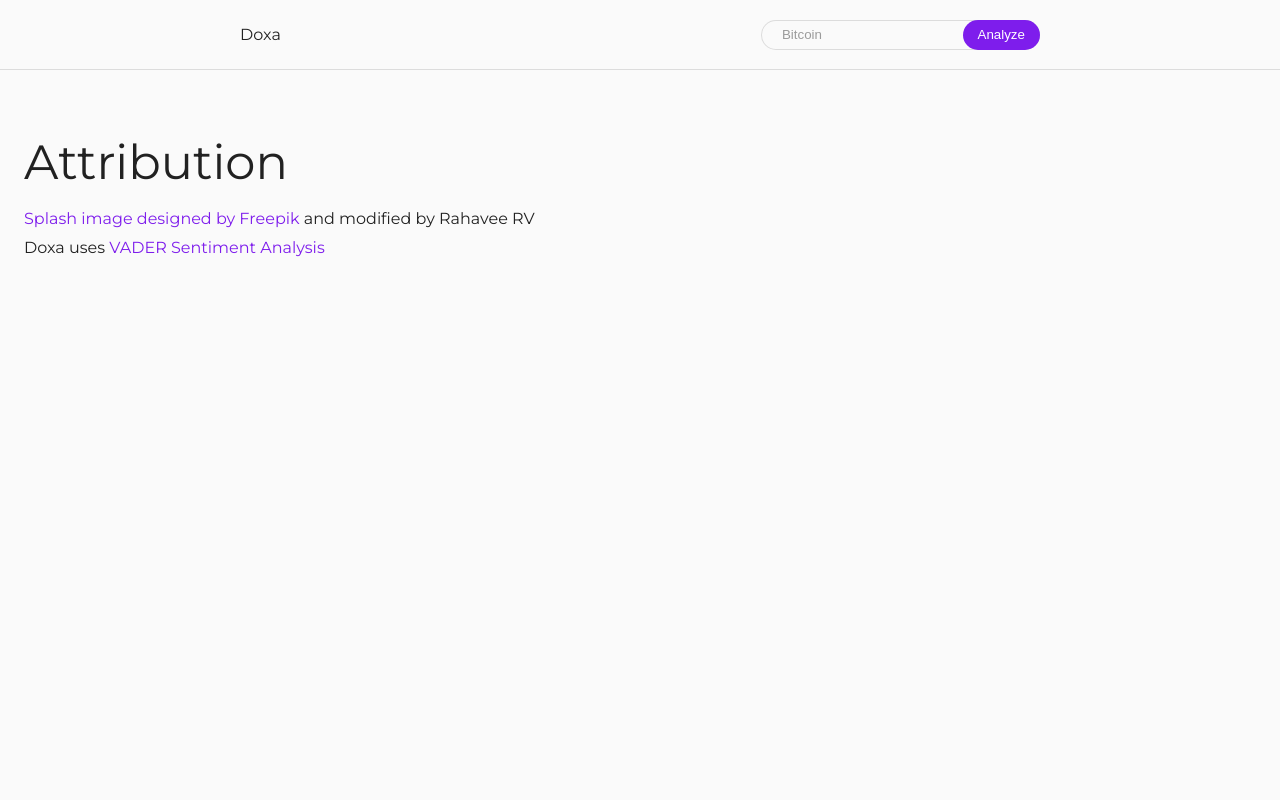
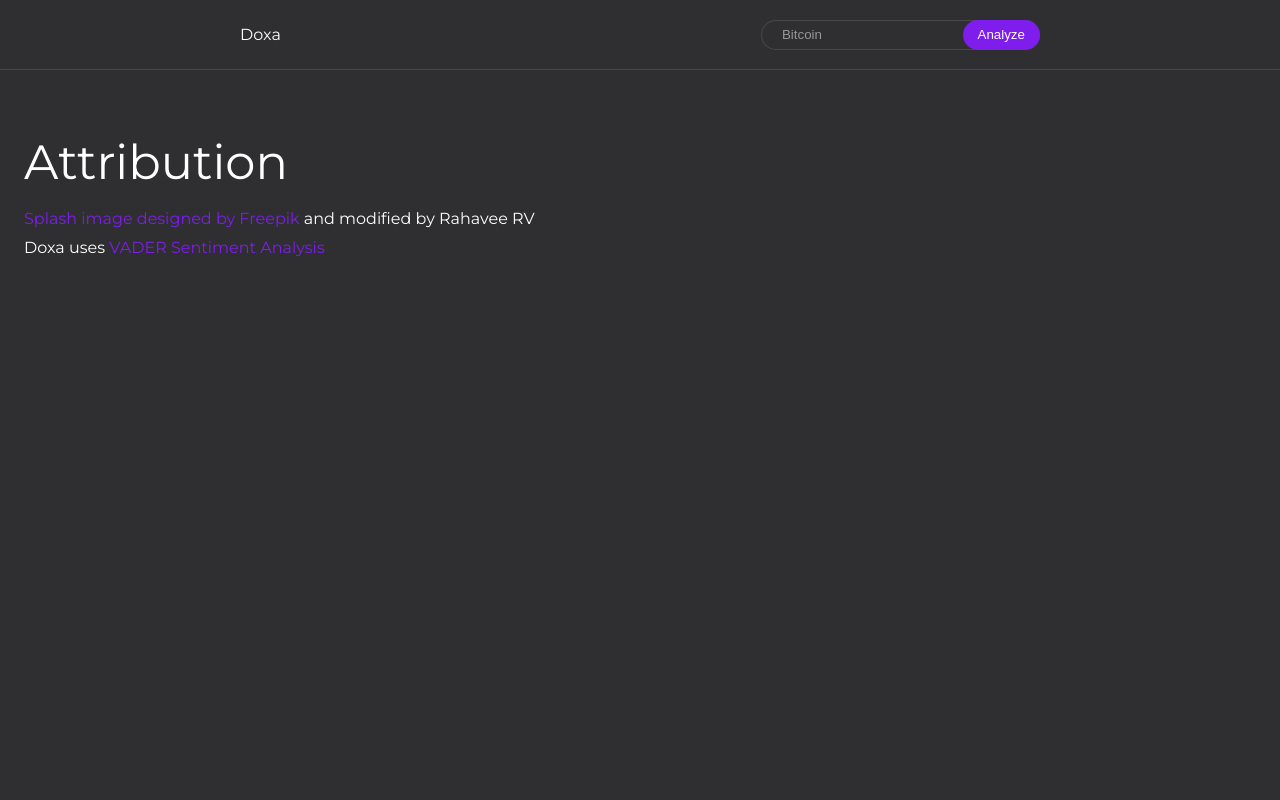
Before and after one commit to adcar/doxa-frontend, a Next.js app: page /attribution in a window 1280 px wide. Shown: the top 800 px of the page. Built offline with nearby package versions, Linux system fonts and the light colour scheme.

Commit message:
Customized background dynamically

```diff
--- a/src/theme.js
+++ b/src/theme.js
@@ -4,12 +4,14 @@ import { red } from "@material-ui/core/colors";
 // Create a theme instance.
 
 const shadowColor = "#967fac";
-const theme = createMuiTheme({
+
+function getTheme(theme) {
+  return createMuiTheme({
     radius: 50,
     shadowColor: "#967fac",
     purpleShadow: `5px 10px 15px ${shadowColor}`,
     palette: {
-    type: "light",
+      type: theme.paletteType,
       primary: {
         main: "#7E1DEC"
       },
@@ -21,11 +23,19 @@ const theme = createMuiTheme({
       },
       error: {
         main: red.A400
+      },
+      background: {
+        default: theme.paletteType === "light" ? "#f7f7f7" : "#2f2f31"
       }
     },
     typography: {
       fontFamily: ['"Montserrat"'].join(",")
     }
   });
+}
+
+const theme = getTheme({
+  paletteType: "dark"
+});
 
 export default responsiveFontSizes(theme);
```
Lines whose indentation alone changed are shown as unchanged.
